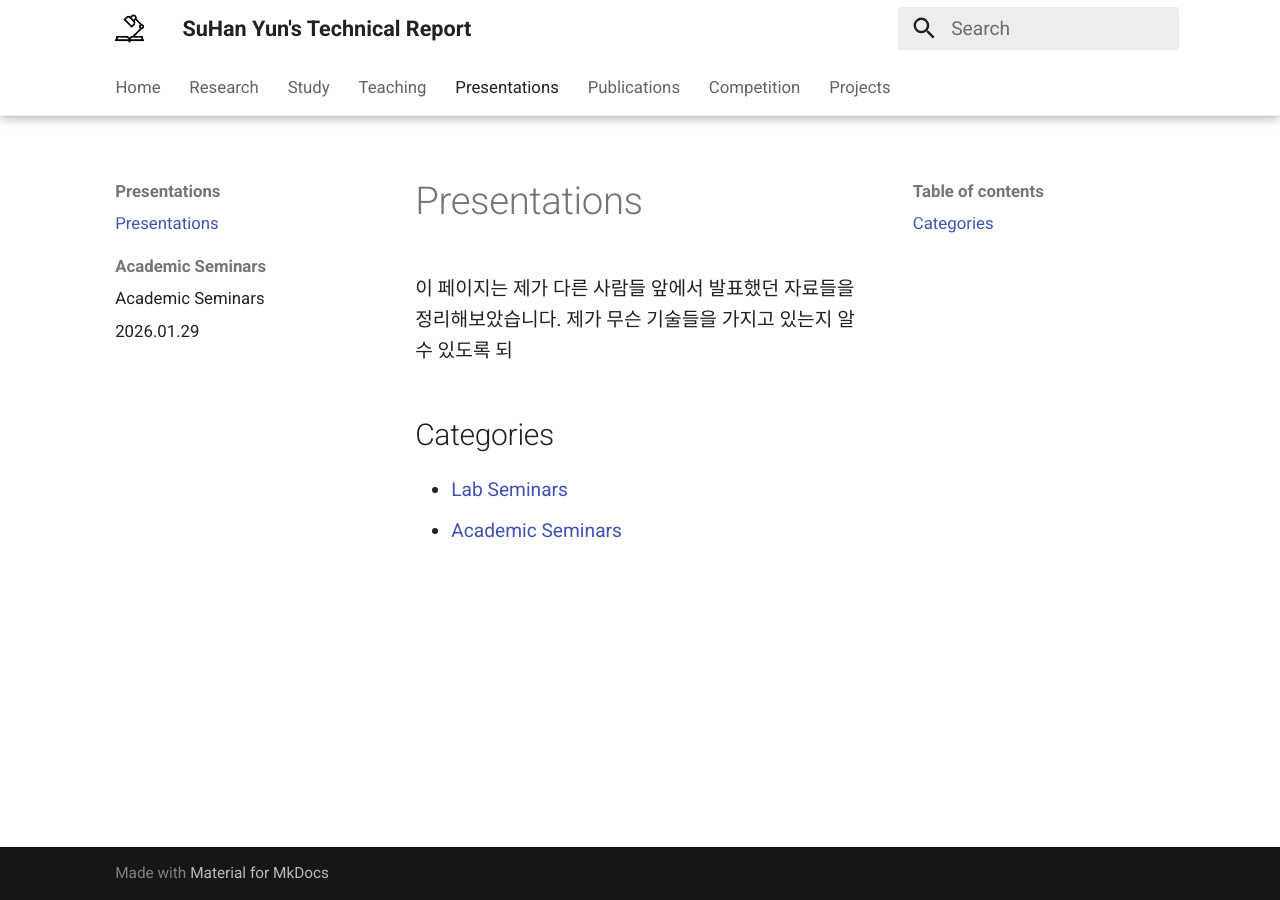
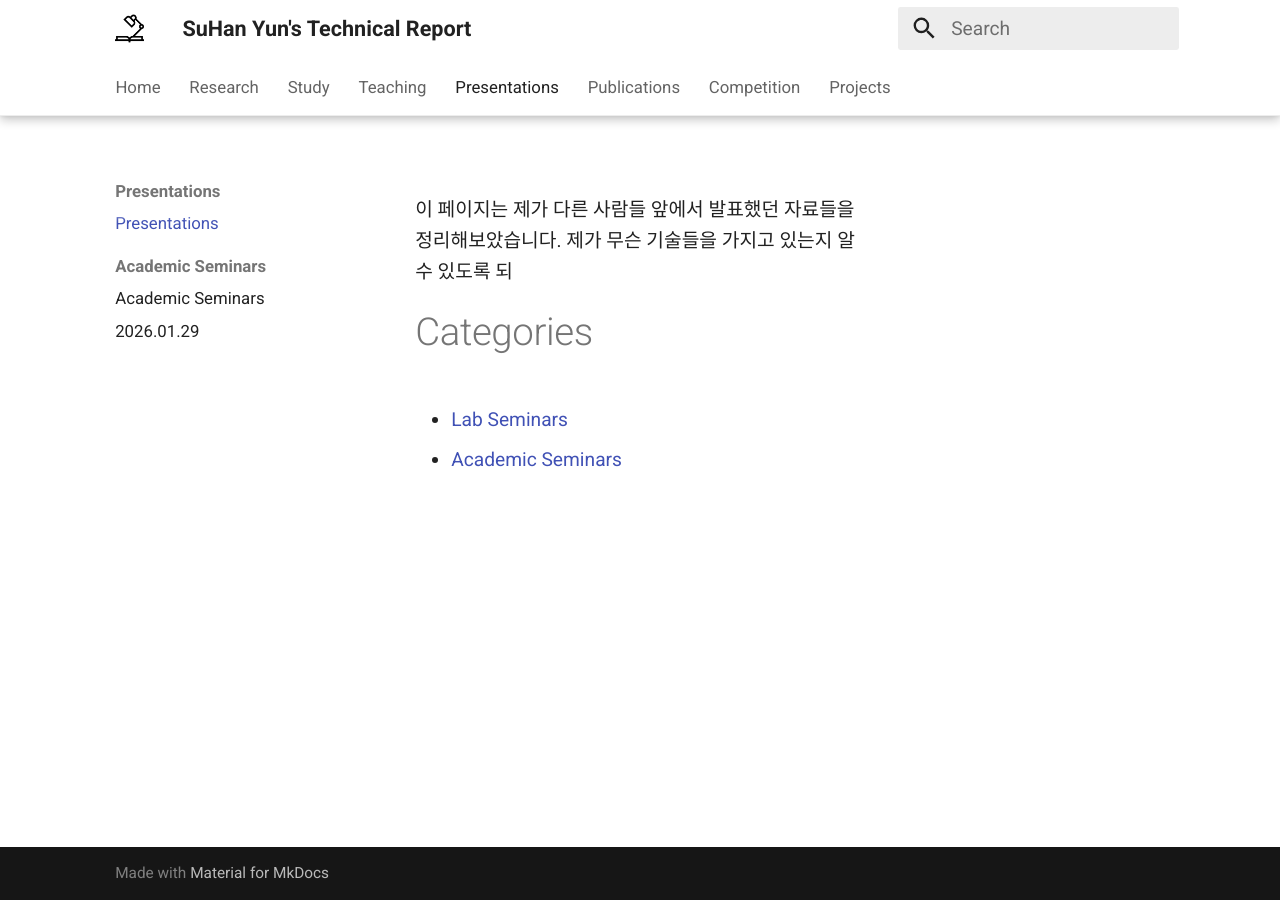
Before and after one commit to YSH-research/YSH-research.github.io, an MkDocs documentation site: the page built from docs/Presentations/presentations.md, in a window 1280 px wide. Built offline with MkDocs 1.6.1 and Material for MkDocs 9.7.7, drawn with Linux system fonts in a browser that asks for light colours.

Commit message:
edit  - Presentations.md changed

```diff
--- a/docs/Presentations/presentations.md
+++ b/docs/Presentations/presentations.md
@@ -1,6 +1,6 @@
 이 페이지는 제가 다른 사람들 앞에서 발표했던 자료들을 정리해보았습니다. 제가 무슨 기술들을 가지고 있는지 알 수 있도록 되
 
-## Categories
+# Categories
 
 - [Lab Seminars](lab-seminars.md)
 - [Academic Seminars](academic-seminars.md)
```
